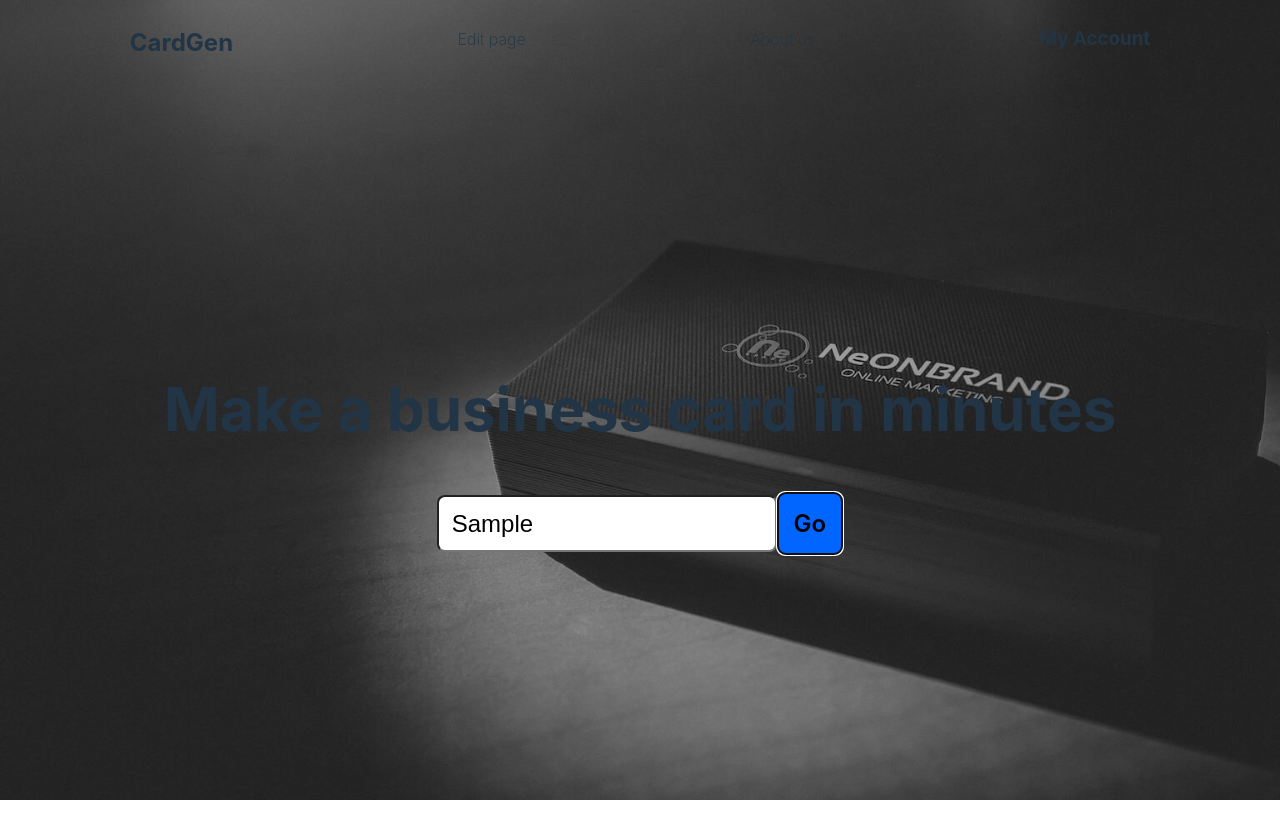
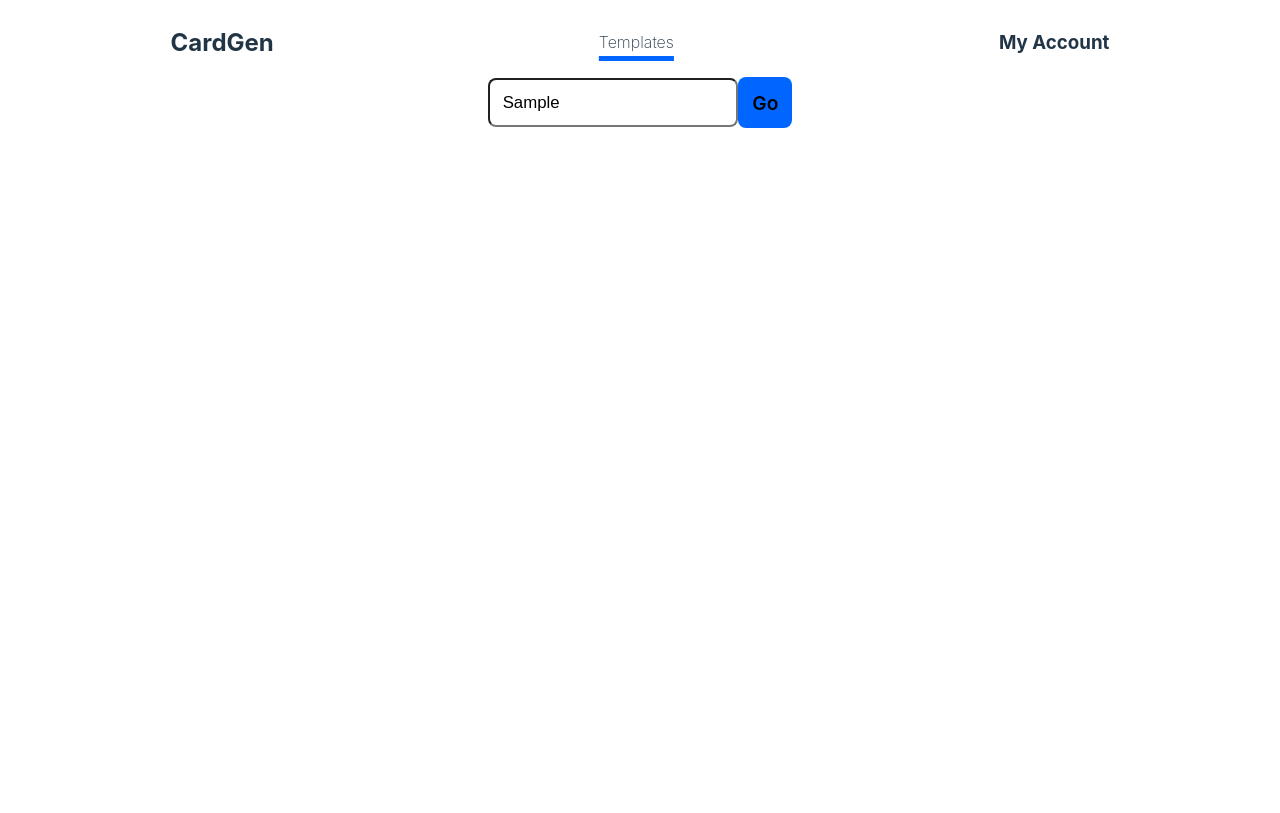
Before and after one commit to kurayami07734/card-gen, a Svelte app: page / in a window 1280 px wide. Both pictures are taken after typing "Sample" into the empty fields and a click on the button "Go". Built offline with nearby package versions, Linux system fonts and the light colour scheme.

Commit message:
added searchpage

```diff
--- a/src/App.svelte
+++ b/src/App.svelte
@@ -4,23 +4,35 @@
   import LoginPage from "./pages/loginPage.svelte";
   import EditPage from "./pages/editPage.svelte";
   import AboutPage from "./pages/aboutPage.svelte";
+  import SearchPage from "./pages/searchPage.svelte";
   let user;
   let selectedTab = "Home";
+  let event;
+  $: console.log(event);
 </script>
 
 <Topbar
+  bind:selectedTab
   on:go-home={() => (selectedTab = "Home")}
   on:go-login={() => (selectedTab = "Login")}
   on:go-about={() => (selectedTab = "About")}
-  on:go-edit={() => (selectedTab = "Edit")}
+  on:go-search={() => {
+    selectedTab = "Search";
+    event = { detail: "" };
+  }}
 />
 <main>
   {#if selectedTab === "Home"}
-    <HomePage />
+    <HomePage
+      on:go-search={(e) => {
+        selectedTab = "Search";
+        event = e;
+      }}
+    />
   {:else if selectedTab === "Login"}
     <LoginPage bind:user />
-  {:else if selectedTab === "Edit"}
-    <EditPage />
+  {:else if selectedTab === "Search"}
+    <SearchPage bind:value={event.detail} />
   {:else if selectedTab === "About"}
     <AboutPage />
   {/if}
--- a/src/pages/editPage.svelte
+++ b/src/pages/editPage.svelte
@@ -34,13 +34,11 @@
 
 <section>
     <div class="toolbar">
-        <button on:click={addRect}>Add Rect</button>
-        <button on:click={addText}>Add Text</button>
-        <button on:click={save}>Save to json</button>
-        <div id="color-picker">
-            <input type="color" name="bg-color" bind:value={canvasColor} on:change={changeCanvasColor} />
-            <label for="background">Canvas background color</label>
+        <div class="text">
+            Text
         </div>
+        <div class="line">Line</div>
+        <div class="Rect">Rectangle</div>
     </div>
     <div class="canvas-container">
         <canvas id="canvas" width="1050" height="600" />
@@ -62,6 +60,10 @@
     }
     .toolbar {
         position: absolute;
+        display: flex;
+        flex-direction: row;
+        width: 80vw;
+        justify-content: space-around;
         top: 10vh;
         left: 10vh;
     }
--- a/src/pages/homePage.svelte
+++ b/src/pages/homePage.svelte
@@ -1,5 +1,7 @@
 <script>
+    import { createEventDispatcher } from "svelte";
     let value = "";
+    const dispatch = createEventDispatcher();
 </script>
 
 <div class="background" />
@@ -9,7 +11,7 @@
     </div>
     <div class="cta">
         <input type="search" bind:value placeholder="Enter a business name" />
-        <button>Go</button>
+        <button on:click={() => dispatch("go-search", value)}>Go</button>
     </div>
 </section>
 
@@ -34,7 +36,7 @@
         z-index: -1;
         background-image: url("../assets/dark-card-bg.jpg");
         background-size: cover;
-        filter: grayscale(1) brightness(0.65);
+        filter: grayscale(1) brightness(0.55);
     }
     .cta {
         display: flex;
--- /dev/null
+++ b/src/pages/searchPage.svelte
@@ -0,0 +1,32 @@
+<script>
+    export let value;
+</script>
+
+<div class="cta">
+    <input type="search" bind:value placeholder="Enter a business name" />
+    <button>Go</button>
+</div>
+
+<style>
+    .cta {
+        display: flex;
+        justify-content: center;
+        align-items: center;
+    }
+    .cta > button {
+        background-color: #0066ff;
+        padding: 0.8rem;
+        font-size: 1.2rem;
+        font-weight: 600;
+        max-width: 60vw;
+    }
+    .cta > input {
+        padding: 0.8rem;
+        /* padding-left: 1rem; */
+        background-color: white;
+        border-radius: 8px;
+        font-size: 1.05rem;
+        max-width: 60vw;
+        color: black;
+    }
+</style>
--- a/src/pages/topbar.svelte
+++ b/src/pages/topbar.svelte
@@ -1,32 +1,33 @@
 <script>
     import { createEventDispatcher } from "svelte";
+    export let selectedTab;
     const dispatch = createEventDispatcher();
 </script>
 
 <nav>
     <div
-        class="point"
+        class="point {selectedTab === "Home" ? "selected" : ""}"
         on:click={() => dispatch("go-home")}
         on:keypress={() => dispatch("go-home")}
     >
         <h2>CardGen</h2>
     </div>
     <div
-        class="point"
-        on:click={() => dispatch("go-edit")}
-        on:keypress={() => dispatch("go-edit")}
+        class="point {selectedTab === "Search" ? "selected" : ""}"
+        on:click={() => dispatch("go-search")}
+        on:keypress={() => dispatch("go-search")}
     >
-        <h4>Edit page</h4>
+        <h4>Templates</h4>
     </div>
-    <div
+    <!-- <div
         class="point"
         on:click={() => dispatch("go-about")}
         on:keypress={() => dispatch("go-about")}
     >
         <h4>About us</h4>
-    </div>
+    </div> -->
     <div
-        class="point"
+        class="point {selectedTab === "Login" ? "selected" : ""}"
         on:click={() => dispatch("go-login")}
         on:keypress={() => dispatch("go-login")}
     >
@@ -38,7 +39,7 @@
     nav {
         display: flex;
         justify-content: space-around;
-        padding: 0 0.6rem;
+        align-items: center;
     }
     .point {
         cursor: pointer;
@@ -47,6 +48,10 @@
     .point:hover {
         color: cornflowerblue;
     }
+    .selected {
+        text-decoration: underline #0066ff 0.3rem;
+        text-underline-offset: 0.5rem;
+    }
     h4 {
         font-weight: 200;
     }
```
